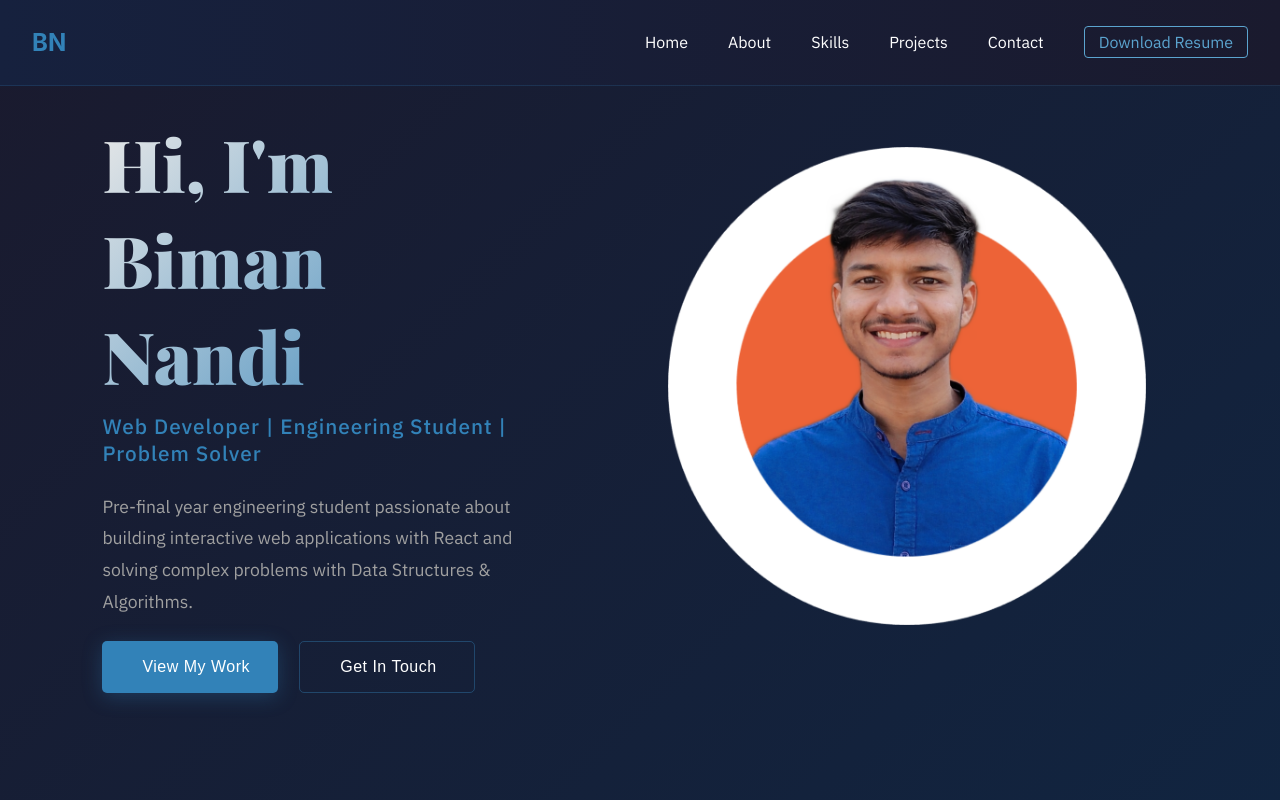
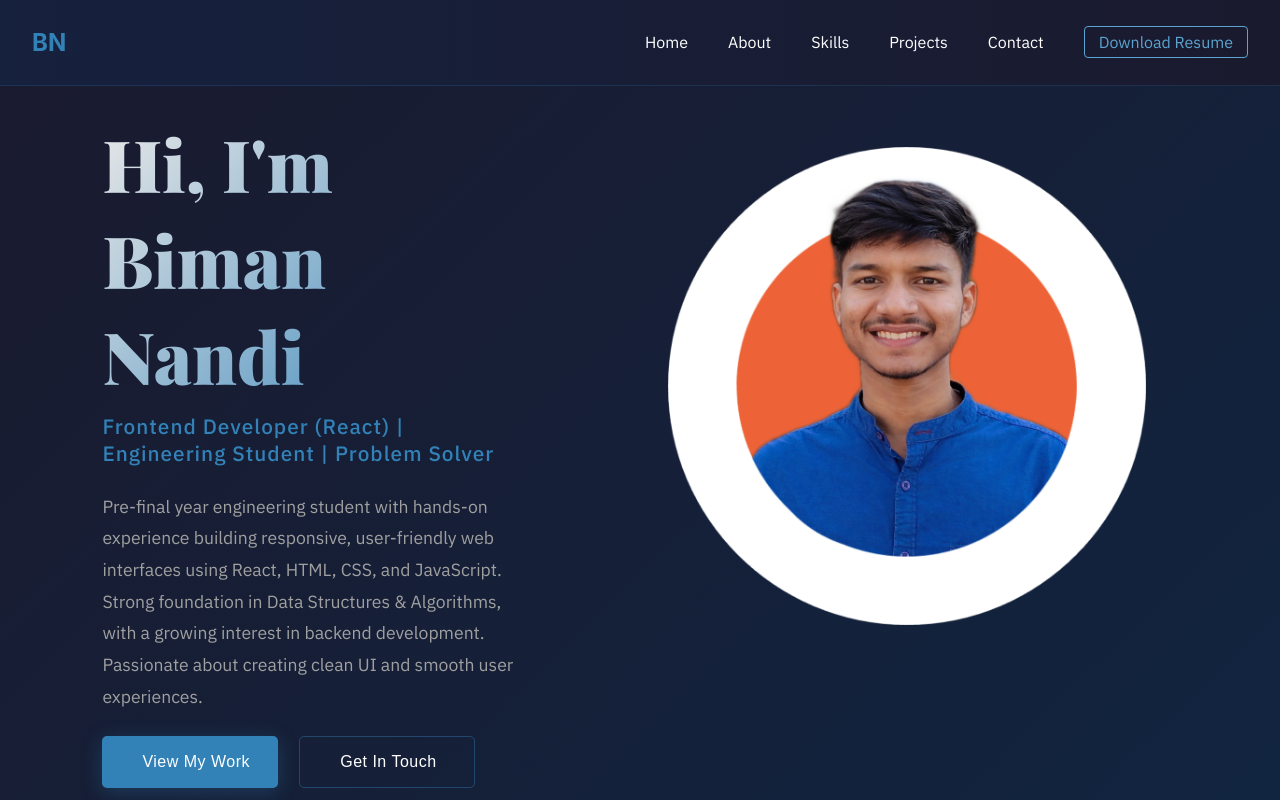
Before and after one commit to bimannandib/my-portfolio, a React (Vite) app: page / in a window 1280 px wide. Shown: the top 800 px of the page. Built offline with nearby package versions, Linux system fonts and the light colour scheme; a web font is replaced by a local one.

Commit message:
made header-section more reuse

```diff
--- a/src/Components/HeroSection.jsx
+++ b/src/Components/HeroSection.jsx
@@ -1,14 +1,12 @@
-import profile from "../Assets/profile.png"
+import Data from '../Data/HeroSectionData'
 export default function HeroSection(props) {
     return (
       <section className="hero-section">
         <div className="hero-texts">
-          <h1>Hi, I'm Biman Nandi</h1>
-          <h6>Web Developer | Engineering Student | Problem Solver</h6>
+          <h1>Hi, I'm {Data.name}</h1>
+          <h6>{Data.title}</h6>
           <p>
-            Pre-final year engineering student passionate about building
-            interactive web applications with React and solving complex problems
-            with Data Structures & Algorithms.
+            {Data.description}
           </p>
           <div className="button-section">
             <button onClick={props.onProjectClick} className="btn1">View My Work</button>
@@ -16,7 +14,7 @@ export default function HeroSection(props) {
           </div>
         </div>
         <div className="hero-img">
-            <img src={profile} alt="profile-pic" />
+            <img src={Data.profile} alt="profile-pic" />
         </div>
       </section>
     );
--- /dev/null
+++ b/src/Data/HeroSectionData.js
@@ -0,0 +1,9 @@
+import Profile from '../Assets/profile.png'
+const heroData = {
+  name: "Biman Nandi",
+  title: "Frontend Developer (React) | Engineering Student | Problem Solver",
+  description:
+    "Pre-final year engineering student with hands-on experience building responsive, user-friendly web interfaces using React, HTML, CSS, and JavaScript. Strong foundation in Data Structures & Algorithms, with a growing interest in backend development. Passionate about creating clean UI and smooth user experiences.",
+  profile: Profile,
+};
+export default heroData
```
